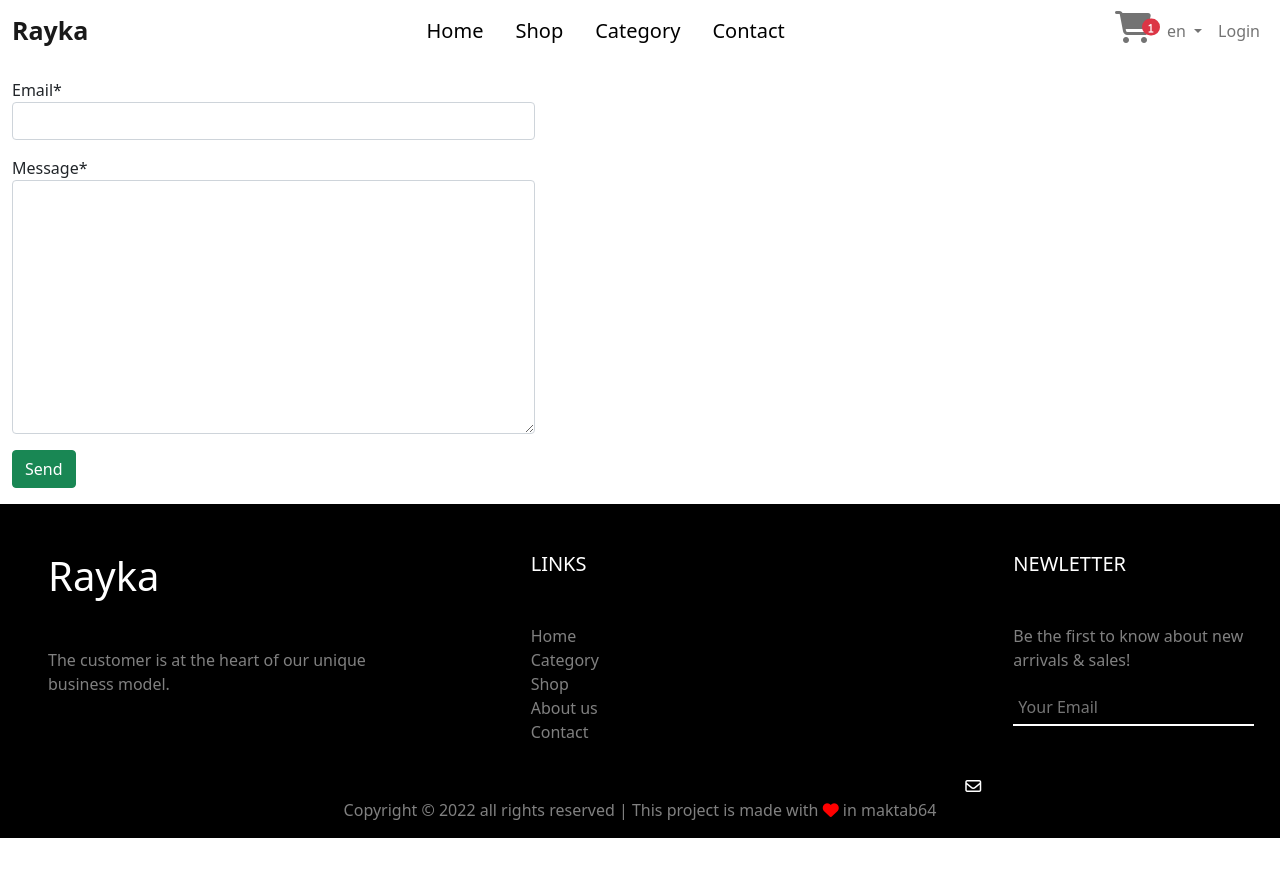
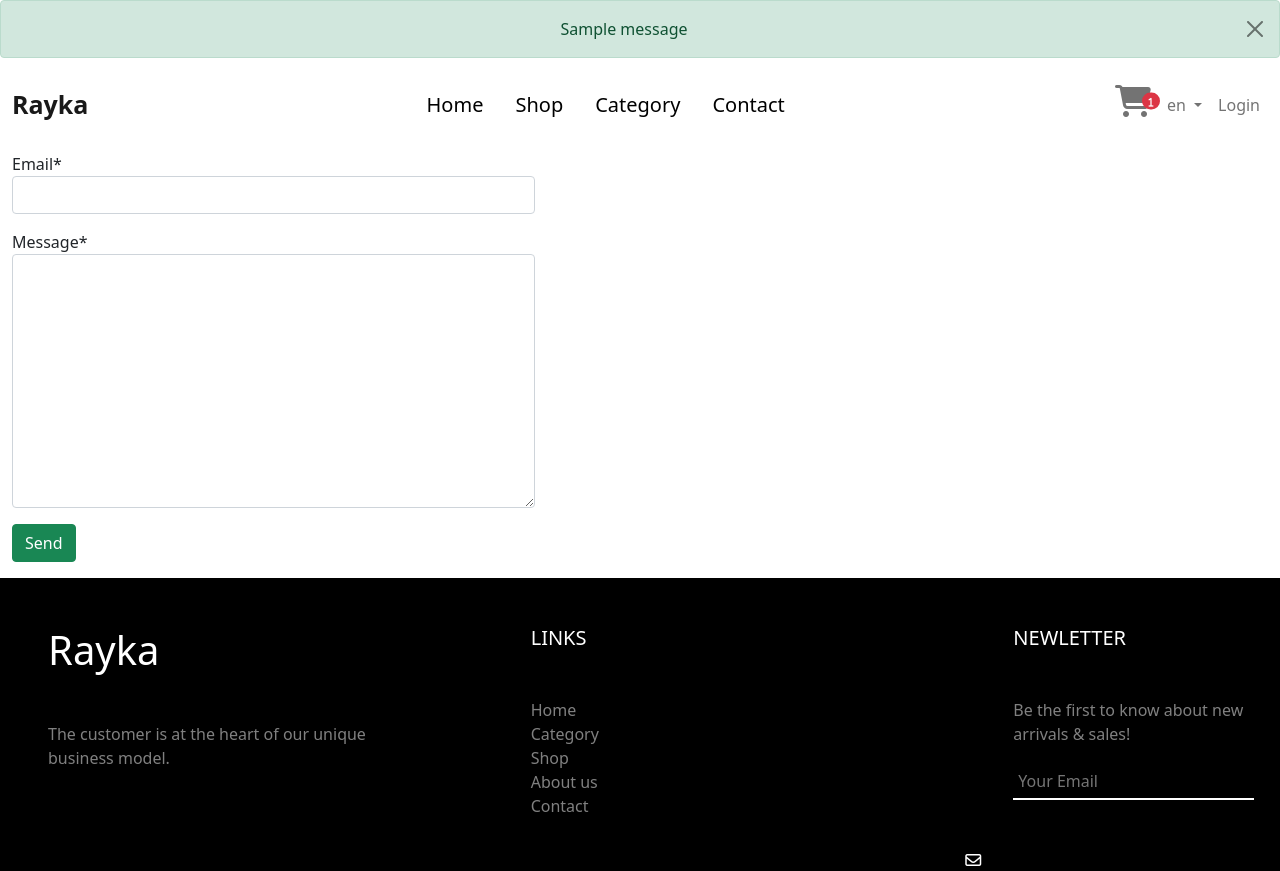
Before and after one commit to Ali-esm/online_shop, a Django app: page /en/customer/contact/ in a window 1280 px wide. Shown: the top 871 px of the page. Before the commit the page ends 838 px from the top, so only its background shows below. Run offline with Django 4.2, Linux system fonts and the light colour scheme; tables that the repository leaves empty hold one stand-in row (values such as "Sample post"); one stand-in notice (Sample message) is shown; some libraries are stand-ins or nearby versions.

Commit message:
feat: show messages in base template

```diff
--- a/templates/layout/_base.html
+++ b/templates/layout/_base.html
@@ -48,6 +48,16 @@
 
 </head>
 <body>
+{% if messages %}
+    {% for msg in messages %}
+        <div class="justify-content-center alert alert-success d-flex align-items-center alert-dismissible fade show" role="alert">
+            <div>
+                {{ msg }}
+            </div>
+            <button type="button" class="btn-close" data-bs-dismiss="alert" aria-label="Close"></button>
+        </div>
+    {% endfor %}
+{% endif %}
 <div class="container-fluid p-0">
     <!-- NavBar -->
     {% block navbar %}
```
